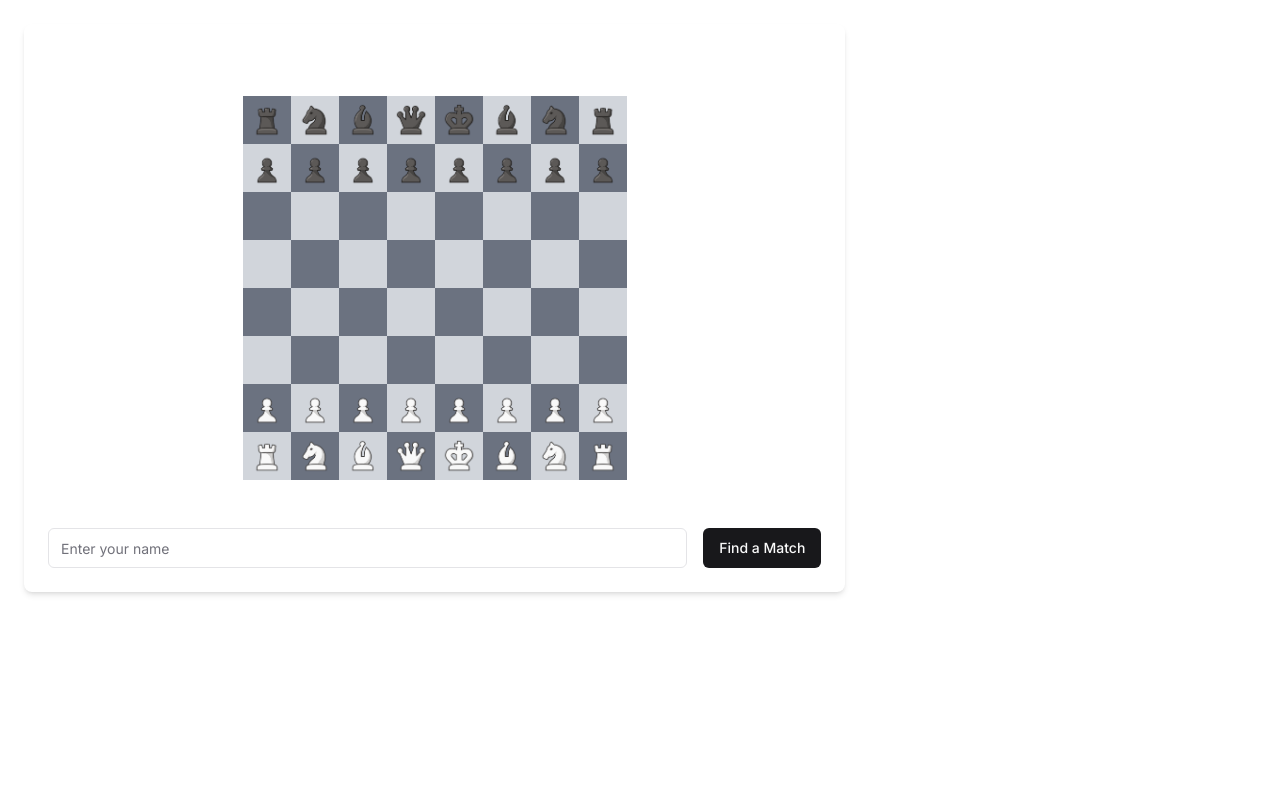
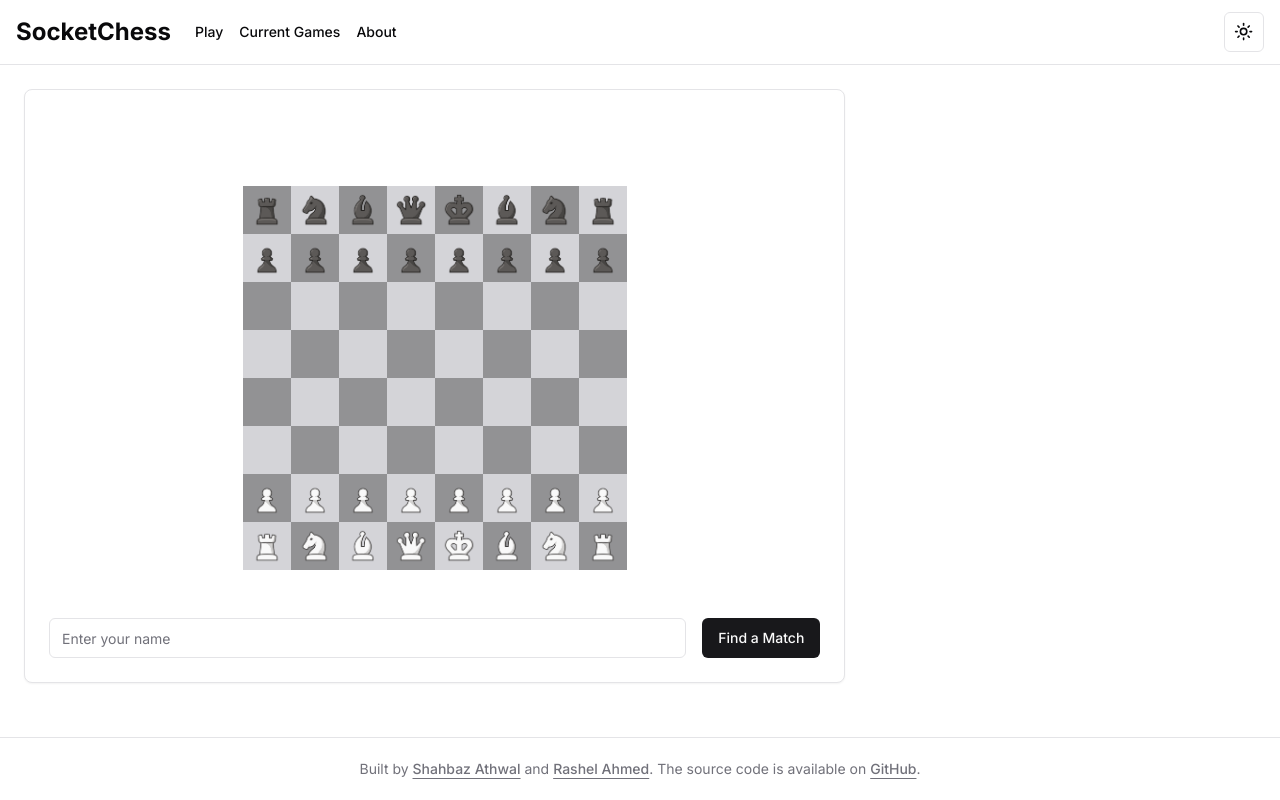
Before and after one commit to shahbaz-athwal/chess, a Next.js app in the folder client/: page /game in a window 1280 px wide. Built offline with nearby package versions, Linux system fonts and the light colour scheme; no server answers.

Commit message:
ui improvements

```diff
--- a/client/src/app/game/page.tsx
+++ b/client/src/app/game/page.tsx
@@ -2,6 +2,7 @@
 import Chat from "@/components/Chat";
 import ChessBoard from "@/components/ChessBoard";
 import { Button } from "@/components/ui/button";
+import { Card, CardContent, CardHeader, CardTitle } from "@/components/ui/card";
 import { Input } from "@/components/ui/input";
 import { useSocket } from "@/hooks/useSocket";
 import { Chess } from "chess.js";
@@ -108,14 +109,16 @@ const Game = () => {
   };
 
   return (
-    <div className="flex gap-6 p-6">
-      <div className="w-2/3 rounded-lg bg-white p-6 shadow-md">
+    <div className="flex flex-col md:flex-row gap-6 p-6 bg-background text-foreground">
+      <Card className="w-full md:w-2/3">
+        <CardHeader>
           {matchFound && (
-          <div className="mb-4 text-center text-2xl font-semibold text-gray-700">
-            {name} <span className="text-gray-500">vs</span> {oppName}
-          </div>
+            <CardTitle className="text-center">
+              {name} <span className="text-muted-foreground">vs</span> {oppName}
+            </CardTitle>
           )}
-
+        </CardHeader>
+        <CardContent>
           <div className="mb-4">
             <ChessBoard
               board={board}
@@ -125,7 +128,7 @@ const Game = () => {
           </div>
 
           {matchFound && (
-          <div className="mt-4 text-center text-xl font-medium text-gray-600">
+            <div className="mt-4 text-center text-xl font-medium">
               {currentTurn === playerColor
                 ? "Your turn"
                 : `Waiting for opponent (${currentTurn === "w" ? "White" : "Black"}'s turn)`}
@@ -133,7 +136,7 @@ const Game = () => {
           )}
 
           {errorMessage && (
-          <div className="mt-2 text-center font-medium text-red-500">
+            <div className="mt-2 text-center font-medium text-destructive">
               {errorMessage}
             </div>
           )}
@@ -156,12 +159,15 @@ const Game = () => {
               </Button>
             </div>
           )}
-      </div>
+        </CardContent>
+      </Card>
 
       {matchFound && (
-        <div className="w-1/3 rounded-lg bg-gray-50 p-6 shadow-lg">
+        <Card className="w-full md:w-1/3">
+          <CardContent>
             <Chat socket={socket!} />
-        </div>
+          </CardContent>
+        </Card>
       )}
     </div>
   );
--- a/client/src/app/layout.tsx
+++ b/client/src/app/layout.tsx
@@ -1,24 +1,96 @@
+"use client";
+
+import { ThemeProvider } from "@/components/ui/theme-provider";
+import { ThemeToggle } from "@/components/ui/theme-toggle";
 import "@/styles/globals.css";
 import { Inter } from "next/font/google";
-import { type Metadata } from "next";
-import { ThemeProvider } from "@/components/ui/theme-provider";
+import Link from "next/link";
 
 const inter = Inter({ subsets: ["latin"] });
-
-export const metadata: Metadata = {
-  title: "SocketChess",
-  description: "Play chess online with friends",
-  icons: [{ rel: "icon", url: "/favicon.ico" }],
-};
 
 export default function RootLayout({
   children,
 }: Readonly<{ children: React.ReactNode }>) {
   return (
-    <html lang="en" suppressHydrationWarning>
+    <html lang="en">
       <body className={inter.className}>
-        <ThemeProvider attribute="class" defaultTheme="system" enableSystem>
-          {children}
+        <ThemeProvider
+          attribute="class"
+          defaultTheme="system"
+          enableSystem
+          disableTransitionOnChange
+        >
+          <div className="flex min-h-screen flex-col">
+            <header className="sticky top-0 z-40 w-full border-b bg-background/95 backdrop-blur supports-[backdrop-filter]:bg-background/60">
+              <div className="container mx-auto flex h-16 items-center justify-between px-4">
+                <div className="flex items-center space-x-6">
+                  <Link href="/" className="flex items-center space-x-2">
+                    <span className="sm:text-2xl text-lg font-bold">
+                      SocketChess
+                    </span>
+                  </Link>
+                  <nav className="hidden space-x-4 md:flex">
+                    <Link
+                      href="/game"
+                      className="text-sm font-medium transition-colors hover:text-primary"
+                    >
+                      Play
+                    </Link>
+                    <Link
+                      href="/current"
+                      className="text-sm font-medium transition-colors hover:text-primary"
+                    >
+                      Current Games
+                    </Link>
+                    <Link
+                      href="/about"
+                      className="text-sm font-medium transition-colors hover:text-primary"
+                    >
+                      About
+                    </Link>
+                  </nav>
+                </div>
+                <div className="flex items-center">
+                  <ThemeToggle />
+                </div>
+              </div>
+            </header>
+            <main className="flex-1">{children}</main>
+            <footer className="border-t py-[1.32rem]">
+              <div className="container mx-auto px-4 text-center text-sm text-muted-foreground">
+                <p>
+                  Built by{" "}
+                  <Link
+                    href="https://www.linkedin.com/in/shahbaz-athwal/"
+                    target="_blank"
+                    rel="noreferrer"
+                    className="font-medium underline underline-offset-4 hover:text-primary"
+                  >
+                    Shahbaz Athwal
+                  </Link>{" "}
+                  and{" "}
+                  <Link
+                    href={"https://www.linkedin.com/in/rashel-ahmed-77a4a82b3/"}
+                    target="_blank"
+                    rel="noreferrer"
+                    className="font-medium underline underline-offset-4 hover:text-primary"
+                  >
+                    Rashel Ahmed
+                  </Link>
+                  . The source code is available on{" "}
+                  <Link
+                    href="https://github.com/shahbaz-athwal/chess"
+                    target="_blank"
+                    rel="noreferrer"
+                    className="font-medium underline underline-offset-4 hover:text-primary"
+                  >
+                    GitHub
+                  </Link>
+                  .
+                </p>
+              </div>
+            </footer>
+          </div>
         </ThemeProvider>
       </body>
     </html>
--- a/client/src/components/ChessBoard.tsx
+++ b/client/src/components/ChessBoard.tsx
@@ -52,7 +52,7 @@ function ChessBoard({ board, onMove, playerColor }: ChessBoardProps) {
                   key={j}
                   onClick={() => handleSquareClick(squareName as Square, piece)}
                   className={`flex h-12 w-12 cursor-pointer items-center justify-center ${
-                    (i + j) % 2 === 0 ? "bg-gray-500" : "bg-gray-300"
+                    (i + j) % 2 === 0 ? "bg-zinc-800/50" : "bg-zinc-300"
                   } ${selectedSquare === squareName ? "bg-yellow-600" : ""}`}
                 >
                   {square ? (
--- a/client/src/components/Landing.tsx
+++ b/client/src/components/Landing.tsx
@@ -1,37 +1,26 @@
-import { Github } from "lucide-react";
 import Link from "next/link";
 import React from "react";
 import OnlineCount from "./OnlineCount";
+import { Button } from "./ui/button";
 
 export default function LandingPage() {
   return (
-    <div className="min-h-screen bg-gray-900 text-white">
-      {/* Hero Section */}
-      <div className="relative flex h-[92vh] flex-col items-center justify-center bg-cover bg-center">
-        <div className="absolute inset-0 bg-black opacity-60"></div>
+      <div className="relative flex min-h-[calc(100vh-8rem)] py-6 flex-col items-center justify-center bg-cover bg-center">
+        <div className="absolute inset-0 bg-black/50 dark:bg-black/40"></div>
         <div className="relative z-10 mx-auto max-w-3xl text-center">
           <h1 className="mb-6 text-5xl font-bold md:text-6xl">
-            Welcome to <span className="text-yellow-400">SocketChess</span>
+            Welcome to <span className="text-primary">SocketChess</span>
           </h1>
           <p className="mb-8 text-lg md:text-xl">
             Play chess online, challenge your friends, and improve your skills.
           </p>
           <OnlineCount />
           <Link href="/game">
-            <button className="rounded-lg bg-yellow-400 px-6 py-3 text-black transition duration-300 hover:bg-yellow-500">
+            <Button size="lg" className="font-semibold">
               Start Playing
-            </button>
+            </Button>
           </Link>
         </div>
-      </div>
-
-      {/* Footer */}
-      <footer className="bg-gray-900 py-8 text-center flex justify-around">
-        <p className="text-gray-400">&copy; 2024 SocketChess.</p>
-        <Link href="https://github.com/shahbaz-athwal/chess">
-          <Github className="text-gray-400" />
-        </Link>
-      </footer>
     </div>
   );
 }
--- a/client/src/components/OnlineCount.tsx
+++ b/client/src/components/OnlineCount.tsx
@@ -21,7 +21,7 @@ function OnlineCount() {
   }, [socket]);
 
   return (
-    <div className="pb-8 text-2xl font-extrabold">
+    <div className="pb-8 text-2xl font-extrabold text-primary">
       Currently Online {"->"} {onlineCount}
     </div>
   );
--- /dev/null
+++ b/client/src/components/ui/card.tsx
@@ -0,0 +1,79 @@
+import * as React from "react"
+
+import { cn } from "@/lib/utils"
+
+const Card = React.forwardRef<
+  HTMLDivElement,
+  React.HTMLAttributes<HTMLDivElement>
+>(({ className, ...props }, ref) => (
+  <div
+    ref={ref}
+    className={cn(
+      "rounded-lg border bg-card text-card-foreground shadow-sm",
+      className
+    )}
+    {...props}
+  />
+))
+Card.displayName = "Card"
+
+const CardHeader = React.forwardRef<
+  HTMLDivElement,
+  React.HTMLAttributes<HTMLDivElement>
+>(({ className, ...props }, ref) => (
+  <div
+    ref={ref}
+    className={cn("flex flex-col space-y-1.5 p-6", className)}
+    {...props}
+  />
+))
+CardHeader.displayName = "CardHeader"
+
+const CardTitle = React.forwardRef<
+  HTMLDivElement,
+  React.HTMLAttributes<HTMLDivElement>
+>(({ className, ...props }, ref) => (
+  <div
+    ref={ref}
+    className={cn(
+      "text-2xl font-semibold leading-none tracking-tight",
+      className
+    )}
+    {...props}
+  />
+))
+CardTitle.displayName = "CardTitle"
+
+const CardDescription = React.forwardRef<
+  HTMLDivElement,
+  React.HTMLAttributes<HTMLDivElement>
+>(({ className, ...props }, ref) => (
+  <div
+    ref={ref}
+    className={cn("text-sm text-muted-foreground", className)}
+    {...props}
+  />
+))
+CardDescription.displayName = "CardDescription"
+
+const CardContent = React.forwardRef<
+  HTMLDivElement,
+  React.HTMLAttributes<HTMLDivElement>
+>(({ className, ...props }, ref) => (
+  <div ref={ref} className={cn("p-6 pt-0", className)} {...props} />
+))
+CardContent.displayName = "CardContent"
+
+const CardFooter = React.forwardRef<
+  HTMLDivElement,
+  React.HTMLAttributes<HTMLDivElement>
+>(({ className, ...props }, ref) => (
+  <div
+    ref={ref}
+    className={cn("flex items-center p-6 pt-0", className)}
+    {...props}
+  />
+))
+CardFooter.displayName = "CardFooter"
+
+export { Card, CardHeader, CardFooter, CardTitle, CardDescription, CardContent }
```
Also changed, not shown: client/src/components/Chat.tsx (+13 -13 lines). Lines whose indentation alone changed are shown as unchanged.
